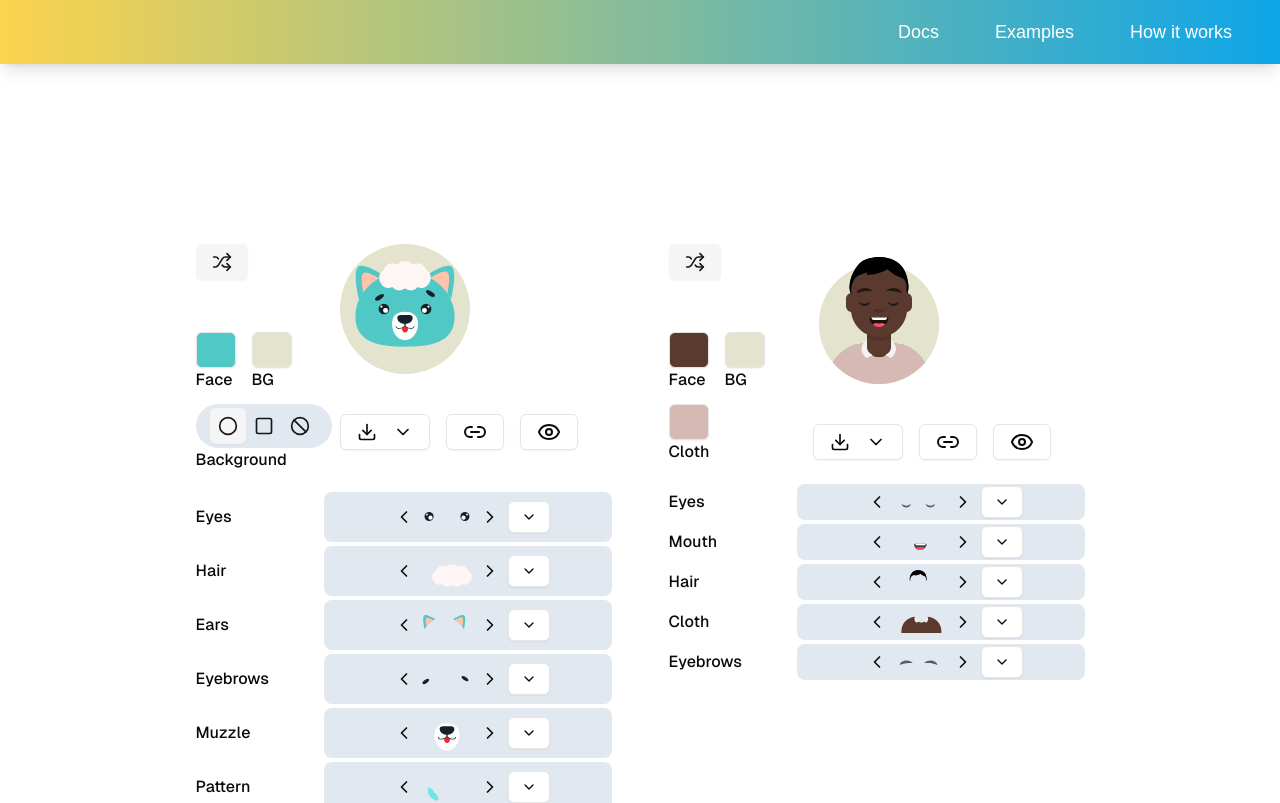
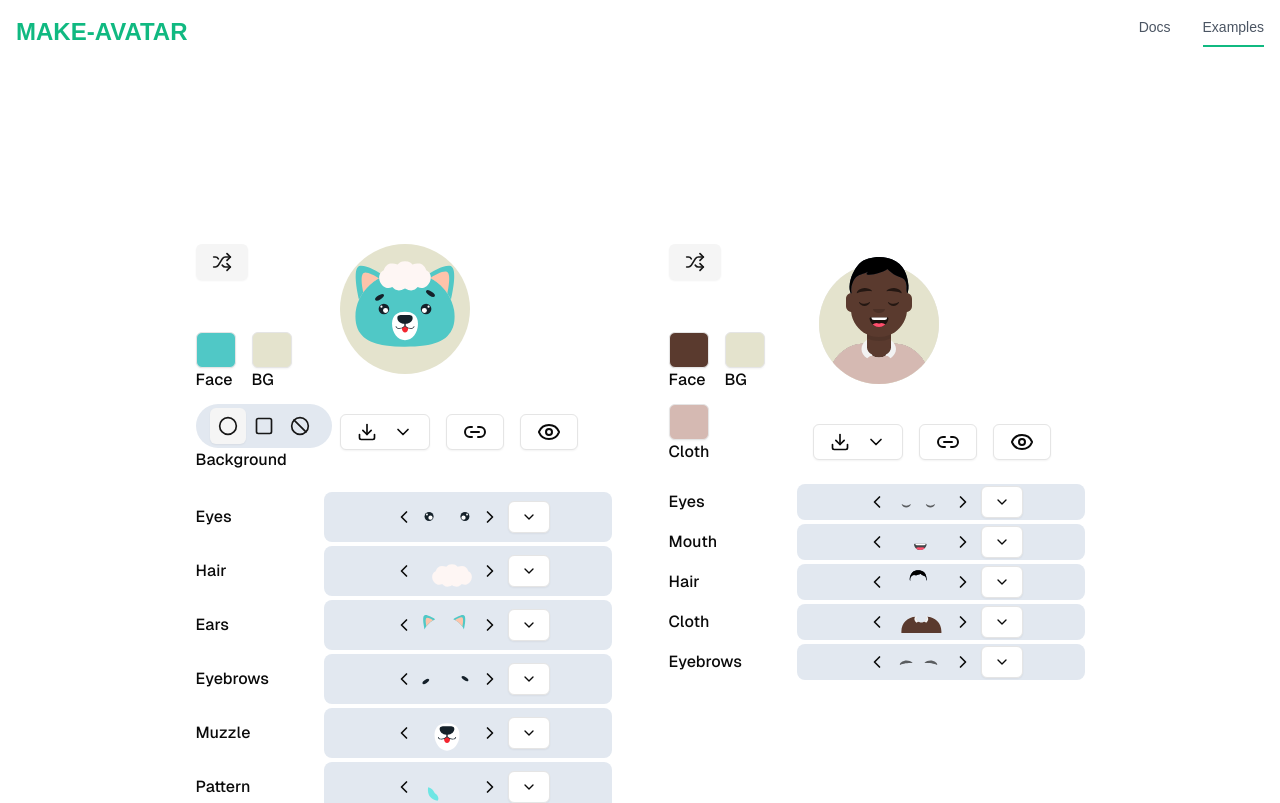
Before and after one commit to Rupacerupesh/make-avatar, a Next.js app: page / in a window 1280 px wide. Shown: the top 803 px of the page. Built offline with nearby package versions, Linux system fonts and the light colour scheme.

Commit message:
Add menu ui

```diff
--- a/src/components/nav-menu.tsx
+++ b/src/components/nav-menu.tsx
@@ -1,93 +1,79 @@
 "use client";
 
-import { useState } from "react";
+import { useEffect, useState } from "react";
 import Link from "next/link";
-import { Menu, X } from "lucide-react";
 import { usePathname } from "next/navigation";
 
 export default function NavMenu() {
-  const [isOpen, setIsOpen] = useState(false);
-
-  const toggleMenu = () => {
-    setIsOpen(!isOpen);
-  };
-
   const pathname = usePathname();
 
   const showSidebar = pathname.startsWith("/docs"); // Pages to show sidebar
 
+  const [isScrolled, setIsScrolled] = useState(false);
+
+  useEffect(() => {
+    const handleScroll = () => {
+      setIsScrolled(window.scrollY > 10);
+    };
+    window.addEventListener("scroll", handleScroll);
+    return () => window.removeEventListener("scroll", handleScroll);
+  }, []);
+
+  const [isInExamplesSection, setIsInExamplesSection] = useState(false);
+
+  useEffect(() => {
+    const handleScroll = () => {
+      const examplesSection = document.getElementById("examples");
+      if (examplesSection) {
+        const rect = examplesSection.getBoundingClientRect();
+        setIsInExamplesSection(
+          rect.top <= window.innerHeight && rect.bottom >= 0
+        );
+      }
+    };
+
+    window.addEventListener("scroll", handleScroll);
+    handleScroll(); // Run once on mount to check the initial position
+
+    return () => window.removeEventListener("scroll", handleScroll);
+  }, []);
+
   if (showSidebar) return null;
 
   return (
-    <nav className="bg-gradient-to-r from-amber-300 to-sky-500 shadow-lg">
-      <div className="max-w-7xl mx-auto px-4 sm:px-6 lg:px-8">
-        <div className="flex items-center justify-end h-16">
-          <div className="hidden md:block">
-            <div className="flex items-baseline space-x-6">
-              <NavLink href="/docs">Docs</NavLink>
-              <NavLink href="#examples">Examples</NavLink>
-              <NavLink href="#how-it-works">How it works</NavLink>
-            </div>
-          </div>
-          <div className="md:hidden">
-            <button
-              onClick={toggleMenu}
-              className="inline-flex items-center justify-center p-2 rounded-md text-white hover:text-gray-200 hover:bg-sky-600 focus:outline-none focus:ring-2 focus:ring-inset focus:ring-white transition duration-150 ease-in-out"
-              aria-expanded={isOpen}
+    <nav
+      className={`sticky top-0 z-50 transition-all duration-300 ${
+        isScrolled ? "bg-gray-50 shadow-md" : ""
+      }`}
+    >
+      <div className="container mx-auto px-4">
+        <div className="flex items-center justify-between h-16">
+          <Link href="/" className="flex items-center space-x-2">
+            <span className="text-2xl font-bold text-emerald-500">
+              MAKE-AVATAR
+            </span>
+          </Link>
+          <div className="hidden md:flex space-x-8">
+            <Link
+              href={`/docs`}
+              className={`text-sm font-medium transition-colors duration-300 pb-2 text-gray-600 hover:text-emerald-500`}
             >
-              <span className="sr-only">Open main menu</span>
-              {isOpen ? (
-                <X className="block h-8 w-8" aria-hidden="true" />
-              ) : (
-                <Menu className="block h-8 w-8" aria-hidden="true" />
-              )}
-            </button>
+              Docs
+            </Link>
+
+            <Link
+              href={`#examples`}
+              className={`text-sm font-medium transition-colors duration-300 pb-2 text-gray-600 hover:text-emerald-500 ${
+                isInExamplesSection
+                  ? "text-emerald-500 border-b-2 border-emerald-500"
+                  : ""
+              }`}
+            >
+              Examples
+            </Link>
           </div>
         </div>
       </div>
-
-      {isOpen && (
-        <div className="md:hidden">
-          <div className="px-4 pt-4 pb-4 space-y-2 sm:px-6 bg-sky-600">
-            <NavLink href="/docs" mobile>
-              Docs
-            </NavLink>
-            <NavLink href="#examples" mobile>
-              Examples
-            </NavLink>
-            <NavLink href="#how-it-works" mobile>
-              How it works
-            </NavLink>
-          </div>
-        </div>
-      )}
     </nav>
   );
 }
-
-function NavLink({
-  href,
-  children,
-  mobile = false,
-}: {
-  href: string;
-  children: React.ReactNode;
-  mobile?: boolean;
-}) {
-  const baseClasses =
-    "text-white hover:bg-sky-300 hover:text-white transition duration-150 ease-in-out";
-  const desktopClasses = "px-4 py-3 rounded-md text-lg font-medium";
-  const mobileClasses = "block px-4 py-3 rounded-md text-lg font-medium";
-
-  return (
-    <Link
-      href={href}
-      className={`${baseClasses} ${
-        mobile ? mobileClasses : desktopClasses
-      } relative group`}
-    >
-      {children}
-      <span className="absolute inset-x-0 bottom-0 h-0.5 bg-white transform scale-x-0 group-hover:scale-x-100 transition-transform duration-300 ease-out"></span>
-    </Link>
-  );
-}
```
